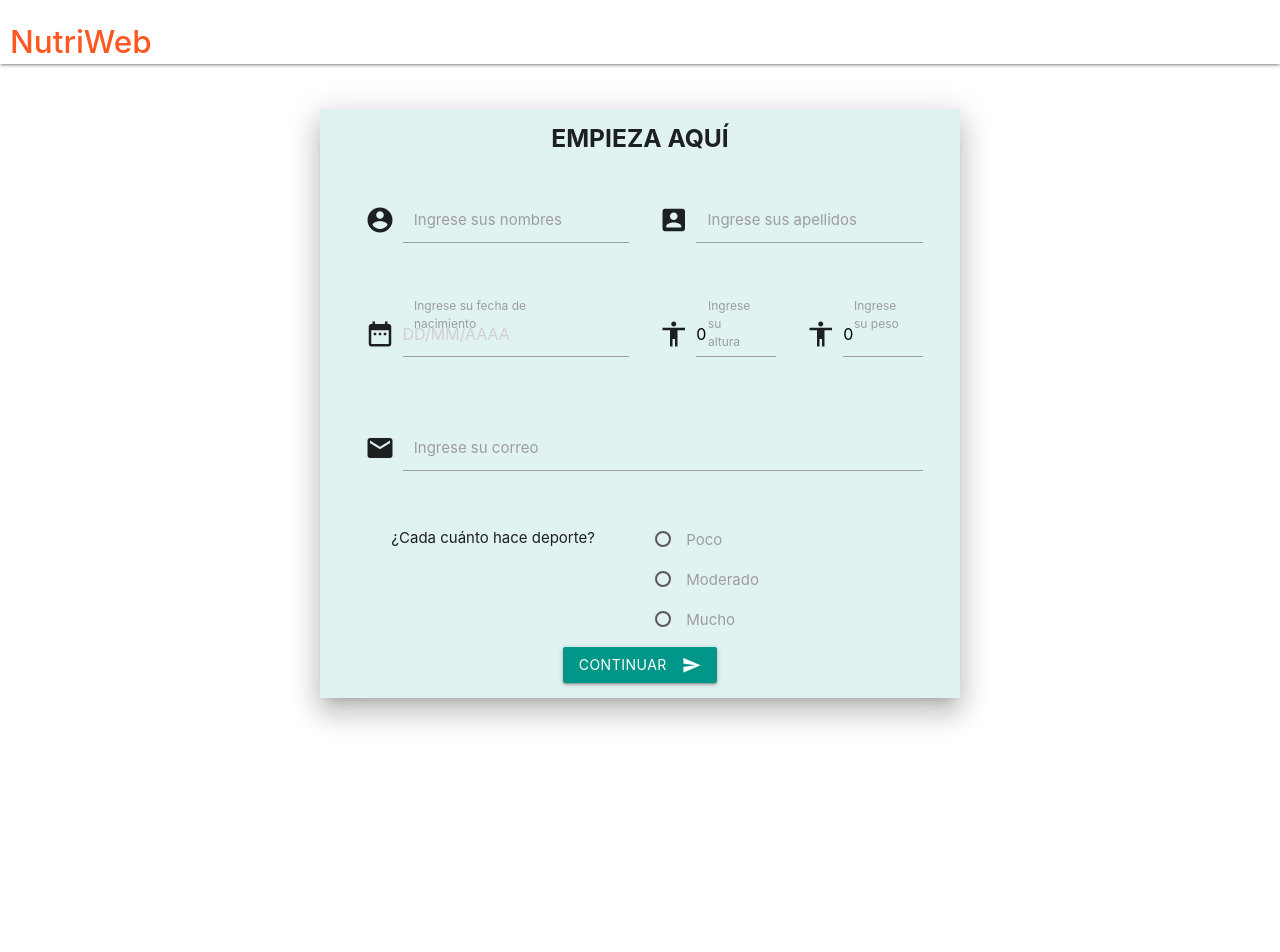
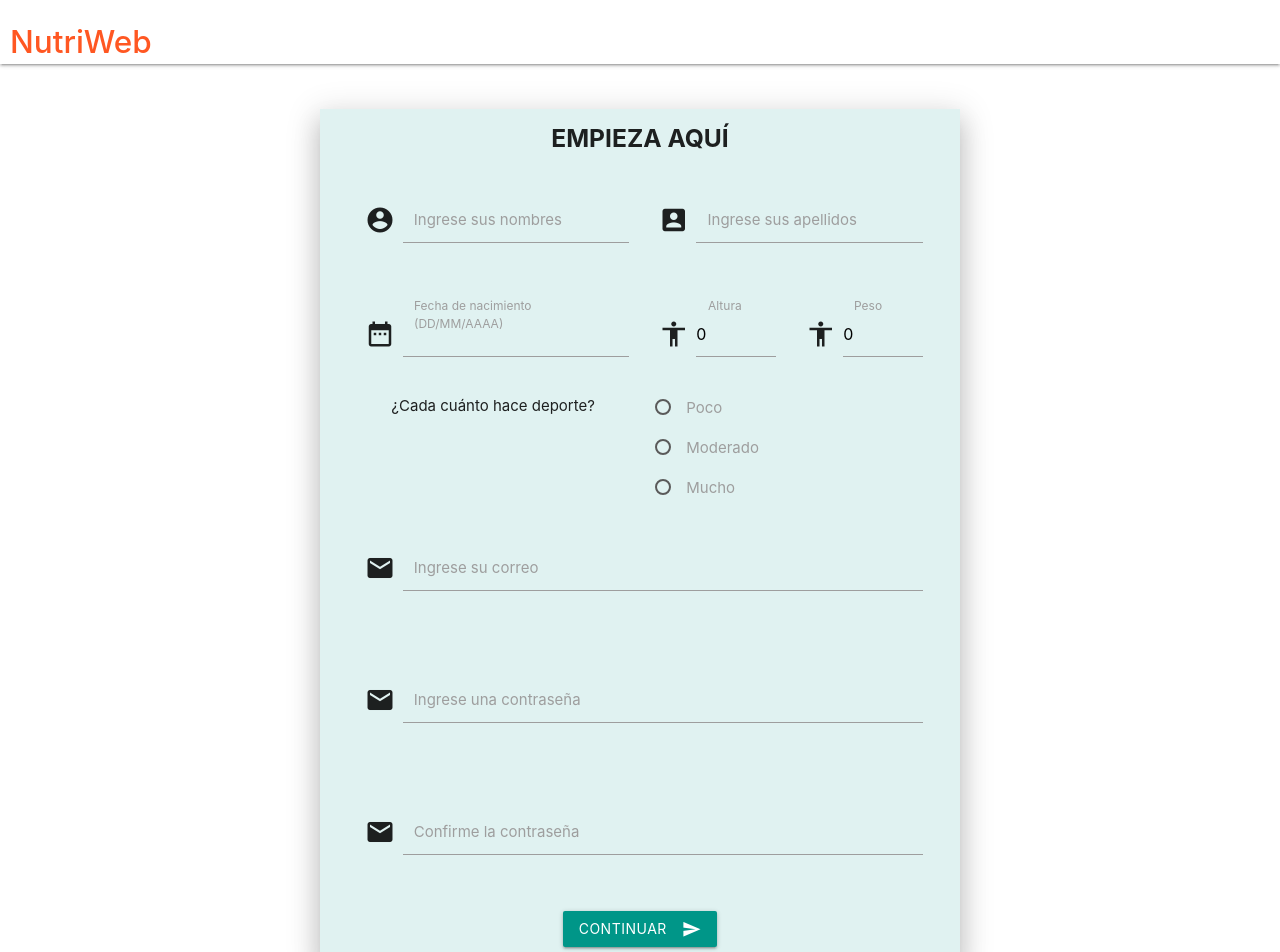
Before and after one commit to DanielaVergara/nutriweb, a Vue app: page /register in a window 1280 px wide. Shown: the top 952 px of the page. Before the commit the page ends 800 px from the top, so only its background shows below. Built offline with nearby package versions, Linux system fonts and the light colour scheme.

Commit message:
Registro persona

```diff
--- a/src/components/public-layout/Register.vue
+++ b/src/components/public-layout/Register.vue
@@ -26,10 +26,10 @@
               name="birthdate"
               id="birthdate"
               v-model="newUser.birthdate"
-              placeholder="DD/MM/AAAA"
+              placeholder=""
               class="validate"
             />
-            <label for="birthdate">Ingrese su fecha de nacimiento</label>
+            <label for="birthdate">Fecha de nacimiento (DD/MM/AAAA)</label>
           </div>
         </div>
         <div class="input-field col s3">
@@ -44,7 +44,7 @@
               placeholder="En centimetros"
               class="validate"
             />
-            <label for="height">Ingrese su altura</label>
+            <label for="height">Altura</label>
           </div>
         </div>
         <div class="input-field col s3">
@@ -59,19 +59,7 @@
               placeholder="En kilos"
               class="validate"
             />
-            <label for="weight">Ingrese su peso</label>
-          </div>
-        </div>
-        <div class="input-field col s12">
-          <div class="input-field line">
-            <i class="material-icons prefix">email</i>
-            <input type="email" v-model="newUser.email" name="email" id="email" class="validate" />
-            <label for="email">Ingrese su correo</label>
-            <span
-              class="helper-text"
-              data-error="Introduzca una dirección de correo válida"
-              data-success
-            ></span>
+            <label for="weight">Peso</label>
           </div>
         </div>
         <div class="col s6 m6">
@@ -97,7 +85,43 @@
                 </p>
             </form>
         </div>
-        <div v-if="errors.length">
+        <div class="input-field col s12">
+          <div class="input-field line">
+            <i class="material-icons prefix">email</i>
+            <input type="email" v-model="newUser.email" name="email" id="email" class="validate" />
+            <label for="email">Ingrese su correo</label>
+            <span
+              class="helper-text"
+              data-error="Introduzca una dirección de correo válida"
+              data-success
+            ></span>
+          </div>
+        </div>
+        <div class="input-field col s12">
+          <div class="input-field line">
+            <i class="material-icons prefix">email</i>
+            <input type="password" v-model="newUser.password" name="password" id="password" class="validate" />
+            <label for="password">Ingrese una contraseña</label>
+            <span
+              class="helper-text"
+              data-error="Introduzca una contraseña"
+              data-success
+            ></span>
+          </div>
+        </div>
+        <div class="input-field col s12">
+          <div class="input-field line">
+            <i class="material-icons prefix">email</i>
+            <input type="password" v-model="confirmPass" name="confirmPass" id="confirmPass" class="validate" />
+            <label for="password">Confirme la contraseña</label>
+            <span
+              class="helper-text"
+              data-error="Introduzca una confirmacion de contraseña"
+              data-success
+            ></span>
+          </div>
+        </div>
+        <div class="col s12 m12" v-if="errors.length">
               <ul><strong>
               <li class="#f44336 red-text" v-for="(error,index) in errors" :key="index">{{ error }}</li>
               </strong>
@@ -118,6 +142,7 @@
 import { Vue, Component, Prop } from "vue-property-decorator";
 import {User} from "../../pojo/User"
 import axios from 'axios'
+import router from '../../router';
 
 @Component
 export default class RegisterComponent extends Vue {
@@ -125,6 +150,7 @@ export default class RegisterComponent extends Vue {
     dLess:boolean=true;
     dMedium:boolean=false;
     dMuch:boolean=false;
+    confirmPass:string="";
     errors: any[] = [];
 
     checkForm() {
@@ -135,6 +161,9 @@ export default class RegisterComponent extends Vue {
         if(!this.newUser.getHeight()){this.addError("La altura es requerida.");}
         if(!this.newUser.getWeight()){ this.addError("El peso es requerido.")}
         if(!this.newUser.getEmail()){ this.addError("El correo  es requerido.")}
+        if(!this.newUser.getPassword()){ this.addError("La contraseña es requerida.")}
+        if(!this.confirmPass){ this.addError("Ingrese la confirmación de la contraseña.")}
+        if(this.newUser.getPassword()!=this.confirmPass){this.addError("Las contraseñas no coinciden.")}
         if (!this.errors.length) {
             this.saveUser();
         }
@@ -144,10 +173,18 @@ export default class RegisterComponent extends Vue {
     }
 
     saveUser(){
-        axios.post("http://localhost:8000/createPerson", this.newUser).then(
-            (response) => { console.log(response) },
-            (error) => { console.log(error) }
-        )
+        axios.post("http://localhost:8000/createPeople", this.newUser).then(
+            result=>{
+              if(result.data.code=="0"){
+                this.$router.push({name:"Login"})
+              }else{
+                alert("ERROR AL REGISTRAR EL USUARIO")
+              }
+            })
+            .catch(
+              error=>{
+                console.log(error)
+            });
     }
 }
 </script>
--- a/src/views/logued-layout/Main.vue
+++ b/src/views/logued-layout/Main.vue
@@ -12,6 +12,9 @@ export default {
     components:{
         MainHeaderComponent,
         PlansHeaderComponent
+    },
+    data:{
+
     }
 }
 </script>
```
